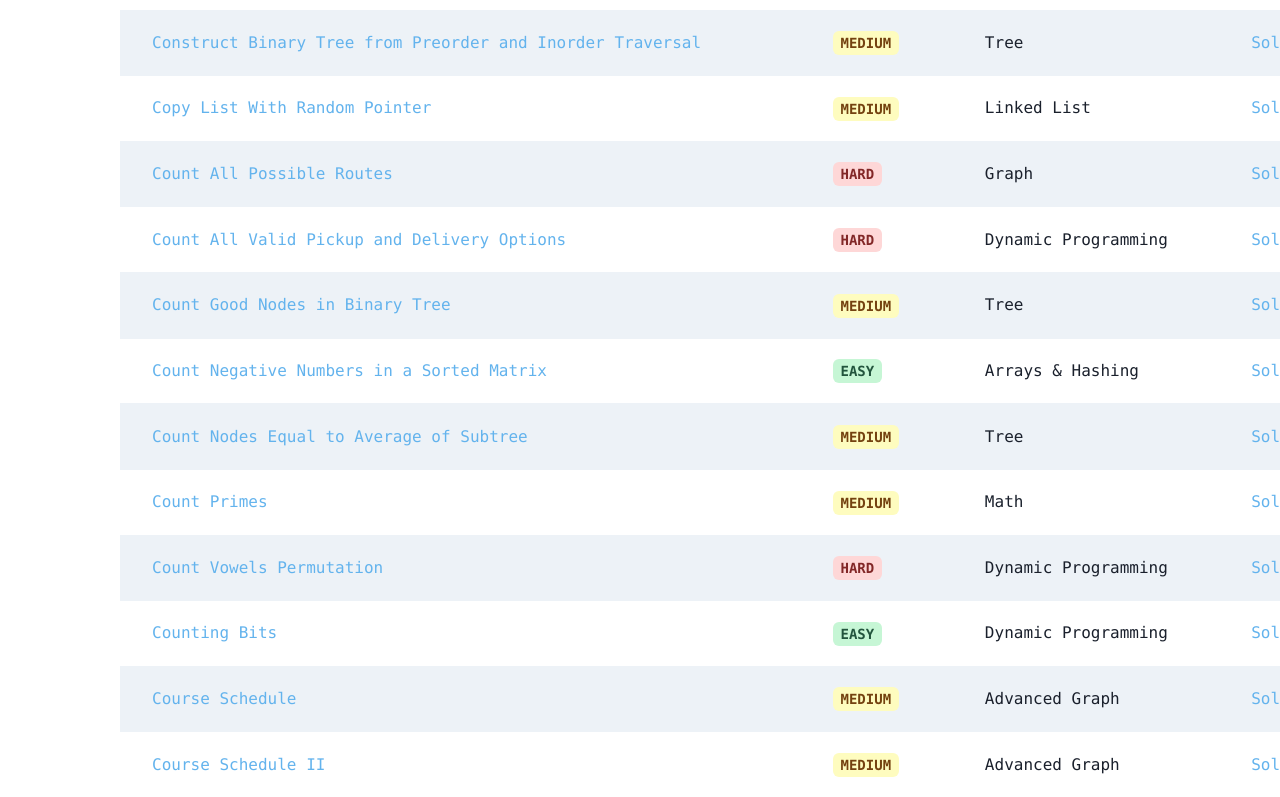
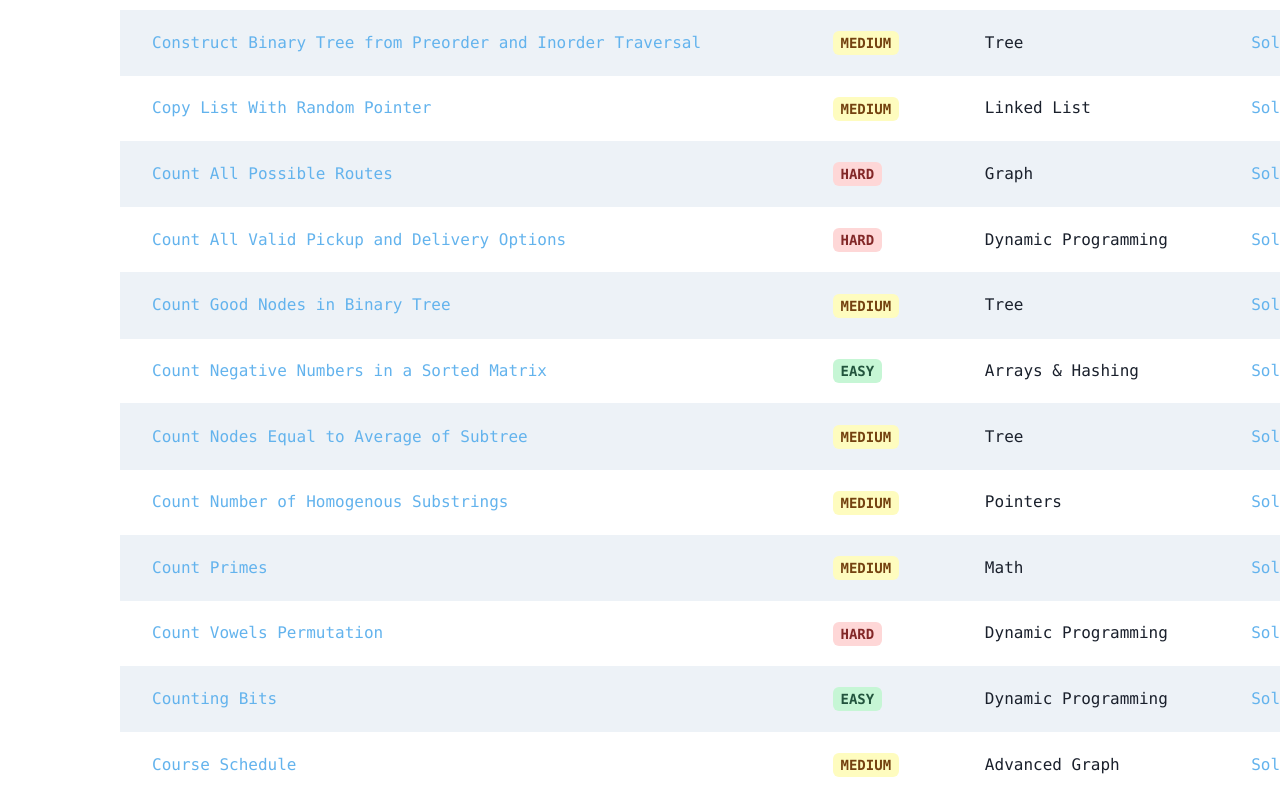
Before and after one commit to LeeHengYu/leetcode-reviewer, a React (Vite) app: page / in a window 1280 px wide. Shown: the part 2000-2797 px from the top of the page. Built offline with nearby package versions, Linux system fonts and the light colour scheme.

Commit message:
add 1109

```diff
--- a/src/data/tablaData.ts
+++ b/src/data/tablaData.ts
@@ -1849,6 +1849,14 @@ const tableData: Question[] = [
       solution: "determine-if-a-cell-is-reachable-at-a-given-time.py",
       dailyChallenge: new Date("2023-11-08"),
     },
+    {
+      question: "Count Number of Homogenous Substrings",
+      link: "https://leetcode.com/problems/count-number-of-homogenous-substrings/",
+      category: "Pointers",
+      difficulty: "Medium",
+      solution: "count-number-of-homogenous-substrings.py",
+      dailyChallenge: new Date("2023-11-09"),
+    },
   ];
 
 export default tableData;
```
